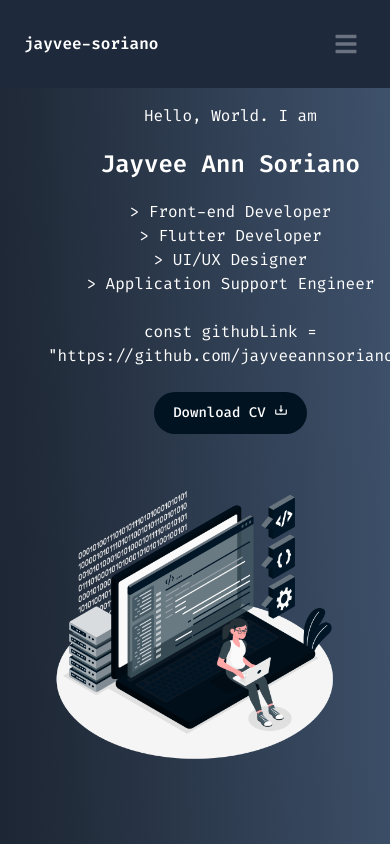
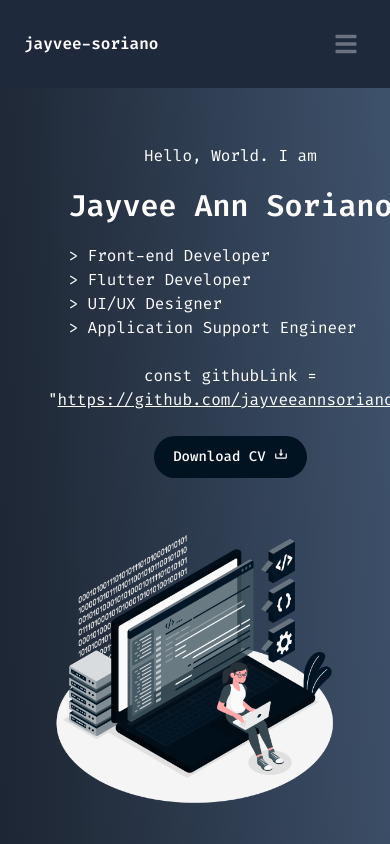
Before and after one commit to jayveeannsoriano/jvsoriano-portfolio, a React (Create React App) app: page / in a window 390 px wide. Shown: the top 844 px of the page. Built offline with nearby package versions, Linux system fonts and the light colour scheme.

Commit message:
feat: used flowbite button component and made minor revisions - replaced LinkPill to a flowbite button component - fixed hero layout for mobile - made email address clickable to have pre-filled email addressed to me - changed Rimorin project name

```diff
--- a/src/components/LinkPill.jsx
+++ b/src/components/LinkPill.jsx
@@ -3,11 +3,11 @@ import React from "react";
 export const LinkPill = ({ logo: LogoComponent, label, link }) => {
   return (
     <a href={link} target="_blank" rel="noopener noreferrer">
-      <div className="flex gap-3 px-5 py-2 justify-center bg-secondary rounded-full">
-        <div className="text-white text-center">
+      <div className="flex gap-3 px-5 py-3 justify-center bg-secondary rounded-full">
+        <div className="text-white text-left">
           <LogoComponent className="h-6 w-6" />
         </div>
-        <p className="text-md">{label}</p>
+        <p className="text-sm md:text-md">{label}</p>
       </div>
     </a>
   );
--- a/src/constants/index.jsx
+++ b/src/constants/index.jsx
@@ -3,4 +3,4 @@ export const pdfCVFilename= "JAYVEE_ANN U. SORIANO_CV.pdf";
 export const githubLink = "https://github.com/jayveeannsoriano";
 export const linkedInProfile = "https://www.linkedin.com/in/jayvee-ann-soriano-18494a1a4/";
 export const facebookProfile = "https://www.facebook.com/jvannsoriano/";
-export const bitbukcetProfile = "https://bitbucket.org/jayveesoriano/workspace/overview/";
+export const bitbucketProfile = "https://bitbucket.org/jayveesoriano/workspace/overview/";
--- a/src/layout/Contact.jsx
+++ b/src/layout/Contact.jsx
@@ -5,8 +5,9 @@ import { AiFillLinkedin } from "react-icons/ai";
 import { FaFacebookSquare } from "react-icons/fa";
 import { FaSquareGithub } from "react-icons/fa6";
 import { IoLogoBitbucket } from "react-icons/io";
-import { LinkPill } from "../components/LinkPill";
-import { bitbukcetProfile, facebookProfile, githubLink, linkedInProfile } from "../constants";
+import { Button, Flowbite } from "flowbite-react";
+import { bitbucketProfile, facebookProfile, githubLink, linkedInProfile } from "../constants";
+import { customButtonTheme } from "../themes/ButtonTheme";
 
 const Contact = () => {
     return (
@@ -18,9 +19,11 @@ const Contact = () => {
                     hesitate to get in touch.
                 </h2>
                 <br />
-                <div className="flex flex-row gap-3 items-center justify-center">
-                    <MdEmail className="text-white text-center h-5 w-5 md:h-10 md:w-10" />
-                    <p className="font-bold text-xl underline decoration-sky-500 md:text-4xl">sjayveeann@gmail.com</p>
+                <div className="flex flex-row gap-3 items-center justify-center text-white">
+                    <MdEmail className="text-center h-5 w-5 md:h-10 md:w-10" />
+                    <a href="mailto:sjayveeann@gmail.com" className="font-bold text-2xl underline decoration-sky-500 md:text-4xl">
+                        sjayveeann@gmail.com
+                    </a>
                 </div>
             </div>
             <div data-aos="fade-up" className="flex flex-col gap-3">
@@ -28,10 +31,24 @@ const Contact = () => {
                     You may also find me on these platforms:
                 </h2>
                 <div className="flex flex-col justify-center gap-3 md:flex-row">
-                    <LinkPill logo={AiFillLinkedin} link={linkedInProfile} label={"LinkedIn"} />
-                    <LinkPill logo={FaFacebookSquare} link={facebookProfile} label={"Facebook"} />
-                    <LinkPill logo={FaSquareGithub} link={githubLink} label={"GitHub"} />
-                    <LinkPill logo={IoLogoBitbucket} link={bitbukcetProfile} label={"Bitbucket"} />
+                    <Flowbite theme={{theme: customButtonTheme}}>
+                        <Button pill color="primary" href={linkedInProfile} target="_blank">
+                            <AiFillLinkedin className="mr-2 h-5 w-5" />
+                            LinkedIn
+                        </Button>
+                        <Button pill color="primary" href={facebookProfile} target="_blank">
+                            <FaFacebookSquare className="mr-2 h-5 w-5" />
+                            Facebook
+                        </Button>
+                        <Button pill color="primary" href={githubLink} target="_blank">
+                            <FaSquareGithub className="mr-2 h-5 w-5" />
+                            GitHub
+                        </Button>
+                        <Button pill color="primary" href={bitbucketProfile} target="_blank">
+                            <IoLogoBitbucket className="mr-2 h-5 w-5" />
+                            Bitbucket
+                        </Button>
+                    </Flowbite>
                 </div>
             </div>
         </SectionContainer>
--- a/src/layout/Hero.jsx
+++ b/src/layout/Hero.jsx
@@ -11,19 +11,20 @@ import "aos/dist/aos.css";
 const Hero = () => {
   return (
     <SectionContainer id="hello">
-      <div className="flex flex-col items-center mt-6 md:flex-row md:mt-8">
-        <div
-          data-aos="fade-up"
-          className="mx-auto text-center sm:text-left"
-        >
-          <p>Hello, World. I am</p>
-          <h1 className="text-2xl md:text-5xl font-semibold py-5">
-            Jayvee Ann Soriano
-          </h1>
-          <h2 className="">{">"} Front-end Developer</h2>
-          <h2 className="">{">"} Flutter Developer</h2>
-          <h2 className="">{">"} UI/UX Designer</h2>
-          <h2 className="">{">"} Application Support Engineer</h2>
+      <div className="flex flex-col items-center mt-16 md:flex-row md:mt-8">
+        <div data-aos="fade-up" className="mx-auto text-center">
+          <div className="grid justify-around md:justify-start md:text-left">
+            <p>Hello, World. I am</p>
+            <h1 className="text-3xl md:text-5xl font-semibold py-5">
+              Jayvee Ann Soriano
+            </h1>
+            <div className="text-left">
+              <h2>{">"} Front-end Developer</h2>
+              <h2>{">"} Flutter Developer</h2>
+              <h2>{">"} UI/UX Designer</h2>
+              <h2>{">"} Application Support Engineer</h2>
+            </div>
+          </div>
           <br />
           <p>
             const githubLink = "
@@ -32,9 +33,11 @@ const Hero = () => {
               target="_blank"
               rel="noopener
               noreferrer"
+              className="underline hover:text-sky-500"
             >
               https://github.com/jayveeannsoriano"
-            </a>;
+            </a>
+            ;
           </p>
           <br />
           <div className="flex justify-center md:justify-start">
@@ -49,7 +52,7 @@ const Hero = () => {
         <div data-aos="fade-up" className="mx-auto" id="hero-img">
           <img
             src={HeroImg}
-            className="w-[350px] md:w-[450px] lg:w-[510px] my-10"
+            className="w-[310px] md:w-[450px] lg:w-[510px] my-10"
             alt="hero-img"
           />
         </div>
--- a/src/lib/projects.js
+++ b/src/lib/projects.js
@@ -16,7 +16,7 @@ import figmaProjects from "../assets/project preview images/FigmaProject.png"
 
 export const PROJECTS = [
     {
-        name: 'Rimorin Patient Record Management System',
+        name: 'Rimorin Patient Records Management & Appointment System',
         description: 'Led the design and front-end development for a web-based thesis project focused on digitizing healthcare processes. Our solution streamlined patient record management, appointment scheduling, and payment tracking, aligning with the Philippine eHealth Systems and Services Act and addressing the demands of modern healthcare.',
         // url: 'https://github.com/jayveeannsoriano',
         previewImage: rimorinProject,
--- /dev/null
+++ b/src/themes/ButtonTheme.jsx
@@ -0,0 +1,7 @@
+export const customButtonTheme = {
+    button: {
+      color: {
+        primary: "bg-secondary hover:bg-sky-900 text-white",
+      },
+    },
+  };
```
